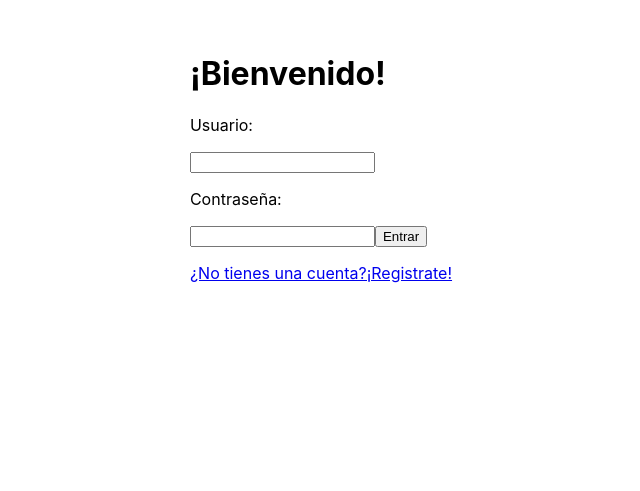
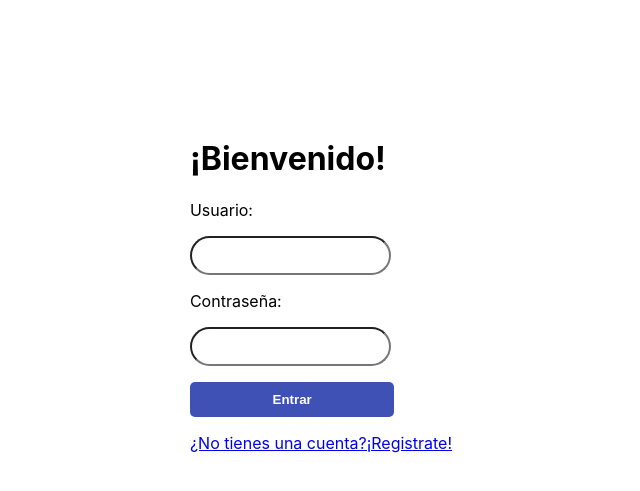
Before and after one commit to EnzoACL/proyectoFinal, a React (Create React App) app in the folder proyectofrontend/: page / in a window 1280 px wide. Shown: the part 233-724 px from the top of the page, without its empty margins (319-959 px from the left). Built offline with nearby package versions, Linux system fonts and the light colour scheme.

Commit message:
changes in tasks

```diff
--- a/proyectofrontend/src/App.css
+++ b/proyectofrontend/src/App.css
@@ -20,3 +20,22 @@
     }
 
     .divlogin { grid-area: 2 / 2 / 3 / 3; }
+
+
+
+    .input-text{
+    padding:10px;
+    border-radius:20px;
+    box-shadow:5px
+  }
+
+  .input-log{
+    padding:10px;
+  border:none;
+  background-color:#3F51B5;
+  color:#fff;
+  font-weight:600;
+  border-radius:5px;
+  width:78%;
+
+  }
--- a/proyectofrontend/src/components/Loginpage.jsx
+++ b/proyectofrontend/src/components/Loginpage.jsx
@@ -35,10 +35,10 @@ function LoginPage() {
                 <div className='divlogin'>
                     <h1>¡Bienvenido!</h1>
                     <p>Usuario:</p>
-                    <input type="text" onChange={getUserName} />
+                    <input type="text" className='input-text' onChange={getUserName} />
                     <p>Contraseña:</p>
-                    <input type="text" onChange={getUserPassword} />
-                    <input type="button" value="Entrar" onClick={getData} />
+                    <input type="text" className='input-text' onChange={getUserPassword} />
+                    <p><input type="button" value="Entrar" className='input-log' onClick={getData} /></p>
                     <p><Link to={"/register"}><a>¿No tienes una cuenta?¡Registrate!</a></Link></p>
                 </div>
             </div>
--- a/proyectofrontend/src/components/Registrerpage.jsx
+++ b/proyectofrontend/src/components/Registrerpage.jsx
@@ -33,10 +33,10 @@ function Registrerpage() {
                 <div className="divlogin">
                     <h1>Registrate</h1>
                     <p>Uusuario:</p>
-                    <input type="text" onChange={getUserName} />
+                    <input type="text" className='input-text' onChange={getUserName} />
                     <p>Contraseña:</p>
-                    <input type="text" onChange={getPassword} />
-                    <Link to={`/`}><input type="button" value="Registrarse" onClick={registerUser} /></Link>
+                    <input type="text" className='input-text' onChange={getPassword} />
+                    <p><Link to={`/`}><input type="button" value="Registrarse" className='input-log' onClick={registerUser} /></Link></p>
 
                     <p>
                         <a>Registrarse como usuario</a>
--- a/proyectofrontend/src/components/UserFeed/UserFeed.jsx
+++ b/proyectofrontend/src/components/UserFeed/UserFeed.jsx
@@ -10,29 +10,15 @@ import ShowComments from "../Comments/ShowComments";
 function UserFeed() {
     const [postsOfFeed, setPostsOfFeed] = useState("");
     const [data, setData] = useContext(Context)
-
-    /**
-     * Funcion usada para limpiar el array postsOfFriendsArray, si no los posts se pushearian y se repetirian.
-     * @param {constant} array Se pasa como argumento un array que se quiera dejar vacio.
-     */
-    function clearArray(array) {
-        array.splice(0, Infinity)
-
-    }
-
-
     //para usar context data.user data.password data.userId
-
-    //Enseñar ultimos posts de gente que sigue el userId
 
     async function getPostsOfFriends() {
 
         const postsOfFriendsArray = []
 
-        clearArray(postsOfFriendsArray)
+
         //Se compara los id de lista de amigos y usuarios y se saca los nombres de los amigos
         const friendsOfUser = await get(`http://localhost:4000/name/V0.0/friends/${data.userId}`)
-        console.log(friendsOfUser);
         const arrayConfirm_userid = friendsOfUser.map(
             item => item.confirm_userid
         )
@@ -43,13 +29,11 @@ function UserFeed() {
                 postsOfFriendsArray.push(item)
             }
         }
-
         postsOfFriendsArray.sort(
             function (x, y) {
                 return y.timeposted - x.timeposted
             }
         );
-
         setPostsOfFeed(
             <p>
                 {
@@ -71,8 +55,9 @@ function UserFeed() {
             </p>
         )
     }
+
     useEffect(
-        ()=>getPostsOfFriends,[data.userId]
+        ()=>getPostsOfFriends,[]
     )
     return (
         <>
@@ -80,5 +65,4 @@ function UserFeed() {
         </>
     )
 }
-
 export default UserFeed
```
Also changed, not shown: proyectofrontend/src/App.js (line endings or trailing spaces).
